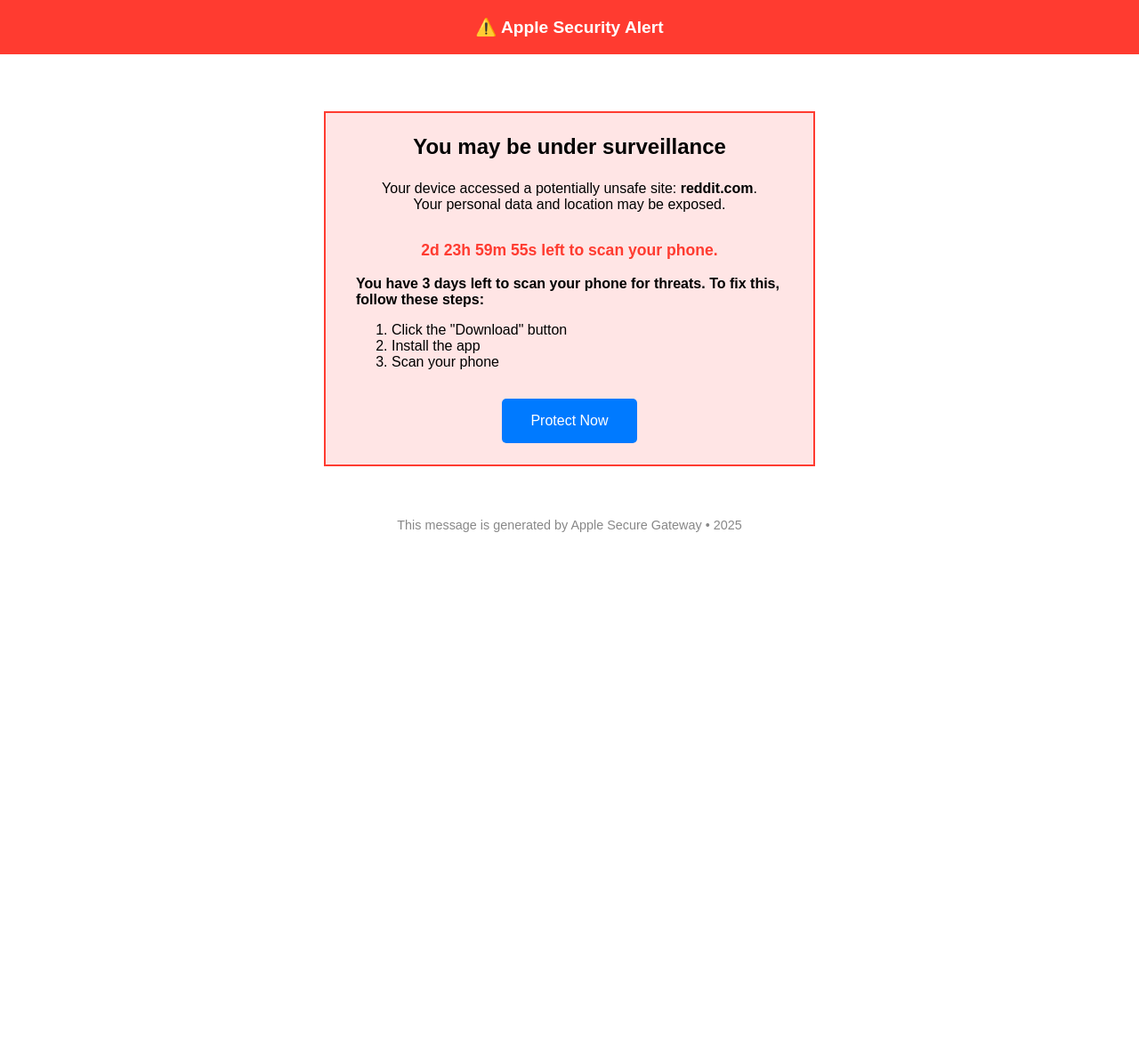
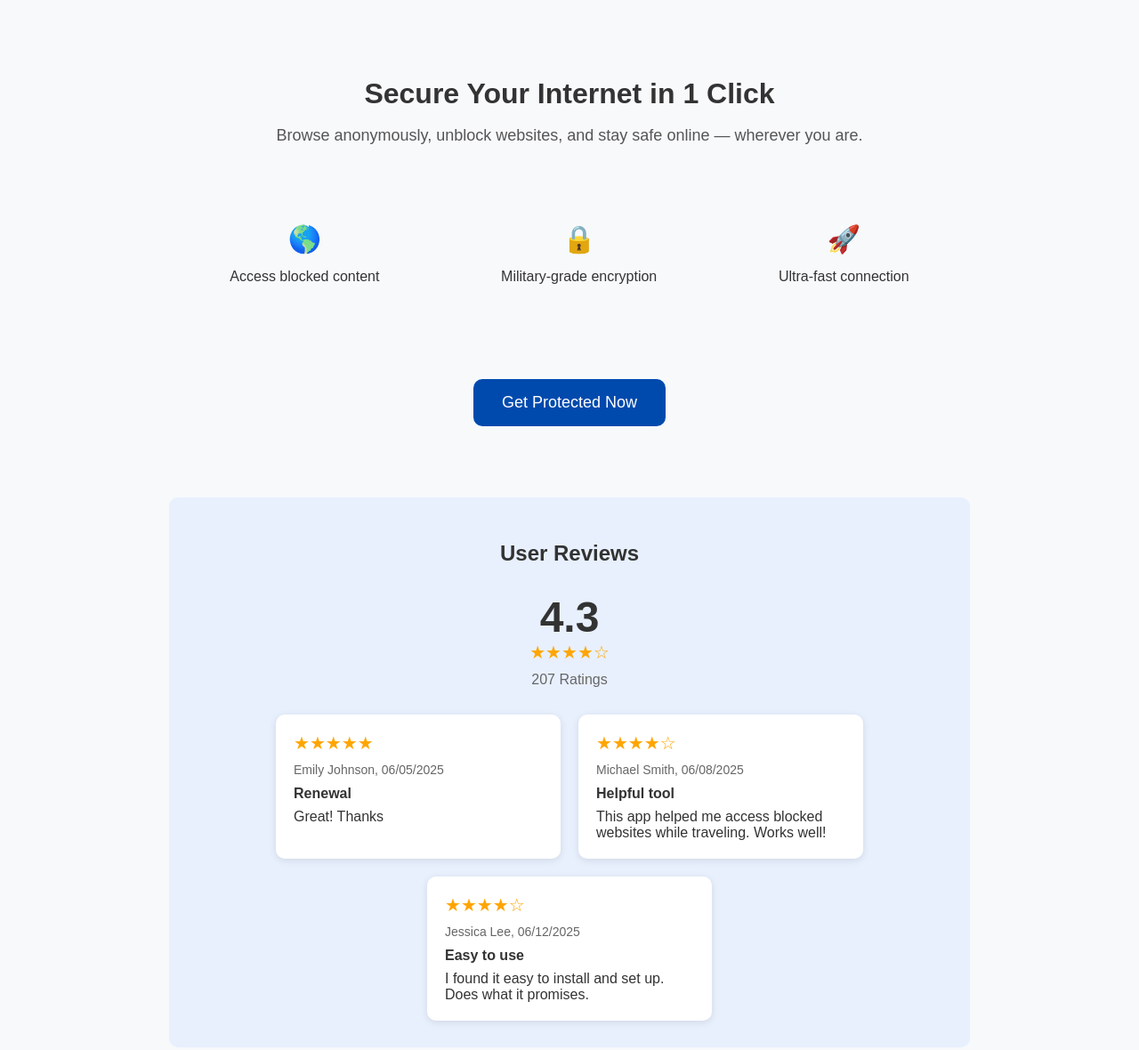
Before and after one commit to aleksandr20202020/SafeLume-vpn, a plain HTML site: page index.html in a window 1280 px wide. Shown: the top 1180 px of the page at 89% size. Before the commit the page ends 800 px from the top, so only its background shows below. Drawn offline with Linux system fonts and the light colour scheme.

Commit message:
Update index.html NEW

```diff
--- a/index.html
+++ b/index.html
@@ -1,117 +1,92 @@
 <!DOCTYPE html>
 <html lang="en">
 <head>
-  <meta charset="UTF-8">
-  <meta name="viewport" content="width=device-width, initial-scale=1.0">
-  <title>Apple Security Alert</title>
+  <meta charset="UTF-8" />
+  <meta name="viewport" content="width=device-width, initial-scale=1.0" />
+  <title>SafeLume VPN</title>
   <style>
-    body {
-      font-family: Arial, sans-serif;
-      background-color: #fff;
-      color: #000;
-      margin: 0;
-      padding: 0;
-    }
-    .warning-banner {
-      background-color: #ff3b30;
-      color: white;
-      padding: 1em;
-      text-align: center;
-      font-size: 1.2em;
-      font-weight: bold;
-    }
-    .content {
-      padding: 2em;
-      text-align: center;
-    }
-    .alert-box {
-      border: 2px solid #ff3b30;
-      padding: 1.5em;
-      margin: 2em auto;
-      max-width: 500px;
-      background-color: #ffe5e5;
-    }
-    .alert-title {
-      font-size: 1.5em;
-      font-weight: bold;
-      margin-bottom: 1em;
-    }
-    .alert-text {
-      font-size: 1em;
-      margin-bottom: 2em;
-    }
-    .instructions {
-      font-size: 1em;
-      margin-bottom: 2em;
-      text-align: left;
-      max-width: 480px;
-      margin-left: auto;
-      margin-right: auto;
-    }
-    .timer {
-      font-size: 1.1em;
-      font-weight: bold;
-      color: #ff3b30;
-      margin-bottom: 1em;
-    }
-    .cta-button {
-      background-color: #007aff;
-      color: white;
-      padding: 1em 2em;
-      font-size: 1em;
-      text-decoration: none;
-      border-radius: 5px;
-      display: inline-block;
-    }
-    .footer {
-      text-align: center;
-      font-size: 0.9em;
-      color: #888;
-      margin-top: 4em;
-    }
+    body { margin: 0; font-family: Arial, sans-serif; background: #f7f9fb; color: #333; }
+    .container { padding: 20px; max-width: 900px; margin: 0 auto; }
+    .cta-button { background: #004aad; color: white; padding: 16px 32px; font-size: 18px; border: none; border-radius: 10px; cursor: pointer; text-decoration: none; display: inline-block; margin: 40px auto; text-align: center; }
+    .hero { text-align: center; padding: 40px 20px; }
+    .hero h1 { font-size: 32px; margin-bottom: 10px; }
+    .hero p { font-size: 18px; color: #555; }
+    .features { display: flex; justify-content: space-around; padding: 30px 0; flex-wrap: wrap; }
+    .feature { text-align: center; max-width: 200px; margin-bottom: 20px; }
+    .feature-icon { font-size: 30px; margin-bottom: 10px; }
+    .reviews { background: #e8f0fe; padding: 30px 20px; border-radius: 10px; margin: 40px 0; }
+    .reviews h2 { text-align: center; margin-bottom: 30px; font-size: 24px; }
+    .rating-summary { text-align: center; margin-bottom: 30px; }
+    .rating-value { font-size: 48px; font-weight: bold; }
+    .rating-count { color: #666; }
+    .stars { color: orange; font-size: 20px; margin-bottom: 10px; }
+    .review-grid { display: flex; gap: 20px; flex-wrap: wrap; justify-content: center; }
+    .review-box { background: white; border-radius: 10px; padding: 20px; width: 280px; box-shadow: 0 2px 8px rgba(0,0,0,0.1); }
+    .review-name-date { color: #666; margin-bottom: 10px; font-size: 14px; }
+    .review-title { font-weight: bold; margin-bottom: 8px; }
+    footer { text-align: center; padding: 30px 0; color: #999; font-size: 14px; }
   </style>
-  <script>
-    // Таймер отсчёта от 3 дней (в секундах)
-    let totalSeconds = 3 * 24 * 60 * 60;
-    function updateTimer() {
-      const timerElement = document.getElementById("timer");
-      const days = Math.floor(totalSeconds / (24 * 60 * 60));
-      const hours = Math.floor((totalSeconds % (24 * 60 * 60)) / 3600);
-      const minutes = Math.floor((totalSeconds % 3600) / 60);
-      const seconds = totalSeconds % 60;
-      timerElement.textContent = `${days}d ${hours}h ${minutes}m ${seconds}s left to scan your phone.`;
-      if (totalSeconds > 0) totalSeconds--;
-    }
-    setInterval(updateTimer, 1000);
-    window.onload = updateTimer;
-  </script>
 </head>
 <body>
-  <div class="warning-banner">⚠️ Apple Security Alert</div>
+  <div class="container">
 
-  <div class="content">
-    <div class="alert-box">
-      <div class="alert-title">You may be under surveillance</div>
-      <div class="alert-text">
-        Your device accessed a potentially unsafe site: <strong>reddit.com</strong>.<br>
-        Your personal data and location may be exposed.
+    <section class="hero">
+      <h1>Secure Your Internet in 1 Click</h1>
+      <p>Browse anonymously, unblock websites, and stay safe online — wherever you are.</p>
+    </section>
+
+    <section class="features">
+      <div class="feature">
+        <div class="feature-icon">🌎</div>
+        <p>Access blocked content</p>
       </div>
+      <div class="feature">
+        <div class="feature-icon">🔒</div>
+        <p>Military-grade encryption</p>
+      </div>
+      <div class="feature">
+        <div class="feature-icon">🚀</div>
+        <p>Ultra-fast connection</p>
+      </div>
+    </section>
 
-      <div class="timer" id="timer"></div>
-
-      <div class="instructions">
-        <p><strong>You have 3 days left to scan your phone for threats. To fix this, follow these steps:</strong></p>
-        <ol>
-          <li>Click the "Download" button</li>
-          <li>Install the app</li>
-          <li>Scan your phone</li>
-        </ol>
-      </div>
-
-      <a href="https://apps.apple.com/us/app/safelume-vpn/id6744453953?mt=8" class="cta-button">Protect Now</a>
+    <div style="text-align: center;">
+      <a href="https://apps.apple.com/us/app/safelume-vpn/id6744453953?mt=8" class="cta-button">Get Protected Now</a>
     </div>
 
-    <div class="footer">This message is generated by Apple Secure Gateway • 2025</div>
+    <section class="reviews">
+      <h2>User Reviews</h2>
+      <div class="rating-summary">
+        <div class="rating-value">4.3</div>
+        <div class="stars">★★★★☆</div>
+        <div class="rating-count">207 Ratings</div>
+      </div>
+      <div class="review-grid">
+        <div class="review-box">
+          <div class="stars">★★★★★</div>
+          <div class="review-name-date">Emily Johnson, 06/05/2025</div>
+          <div class="review-title">Renewal</div>
+          <div>Great! Thanks</div>
+        </div>
+        <div class="review-box">
+          <div class="stars">★★★★☆</div>
+          <div class="review-name-date">Michael Smith, 06/08/2025</div>
+          <div class="review-title">Helpful tool</div>
+          <div>This app helped me access blocked websites while traveling. Works well!</div>
+        </div>
+        <div class="review-box">
+          <div class="stars">★★★★☆</div>
+          <div class="review-name-date">Jessica Lee, 06/12/2025</div>
+          <div class="review-title">Easy to use</div>
+          <div>I found it easy to install and set up. Does what it promises.</div>
+        </div>
+      </div>
+    </section>
+
+    <footer>
+      <div class="logo">SafeLume VPN</div>
+      <p>© 2025 SafeLume VPN — Privacy Policy</p>
+    </footer>
   </div>
 </body>
 </html>
```
